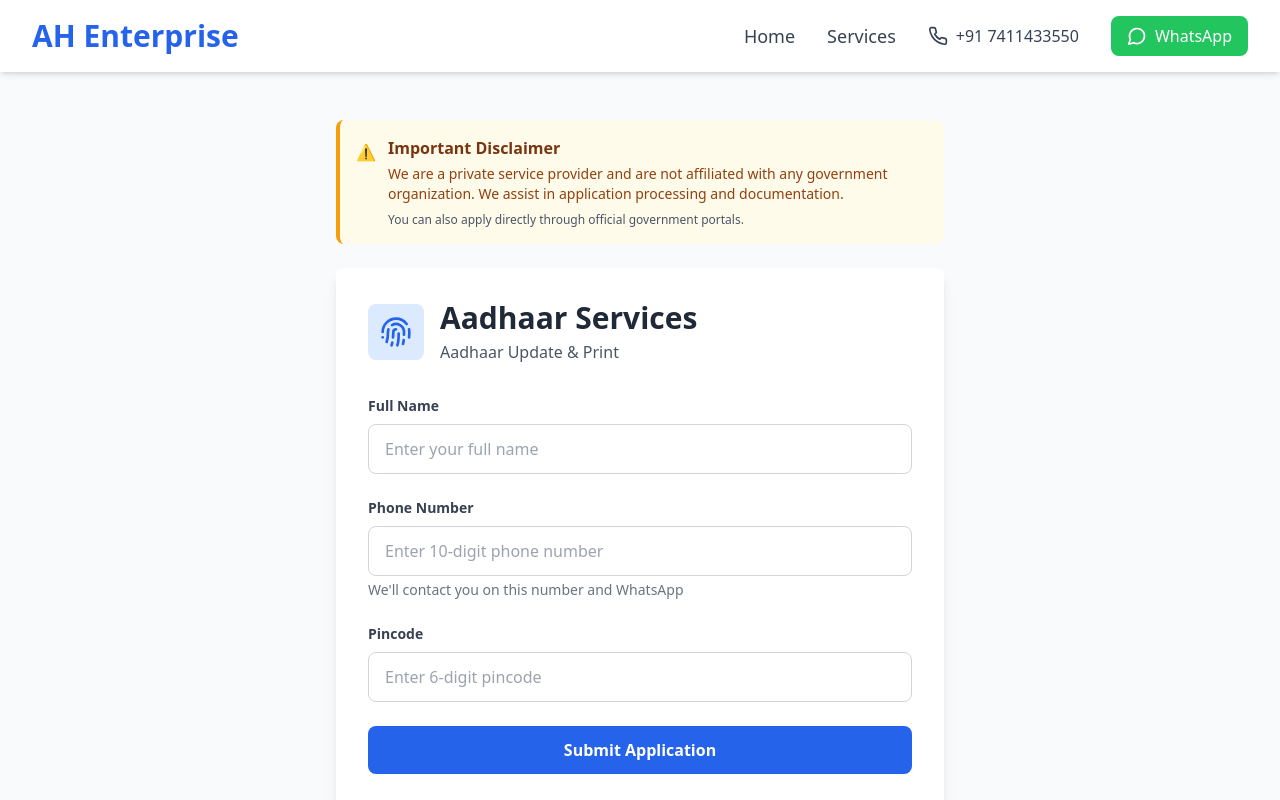
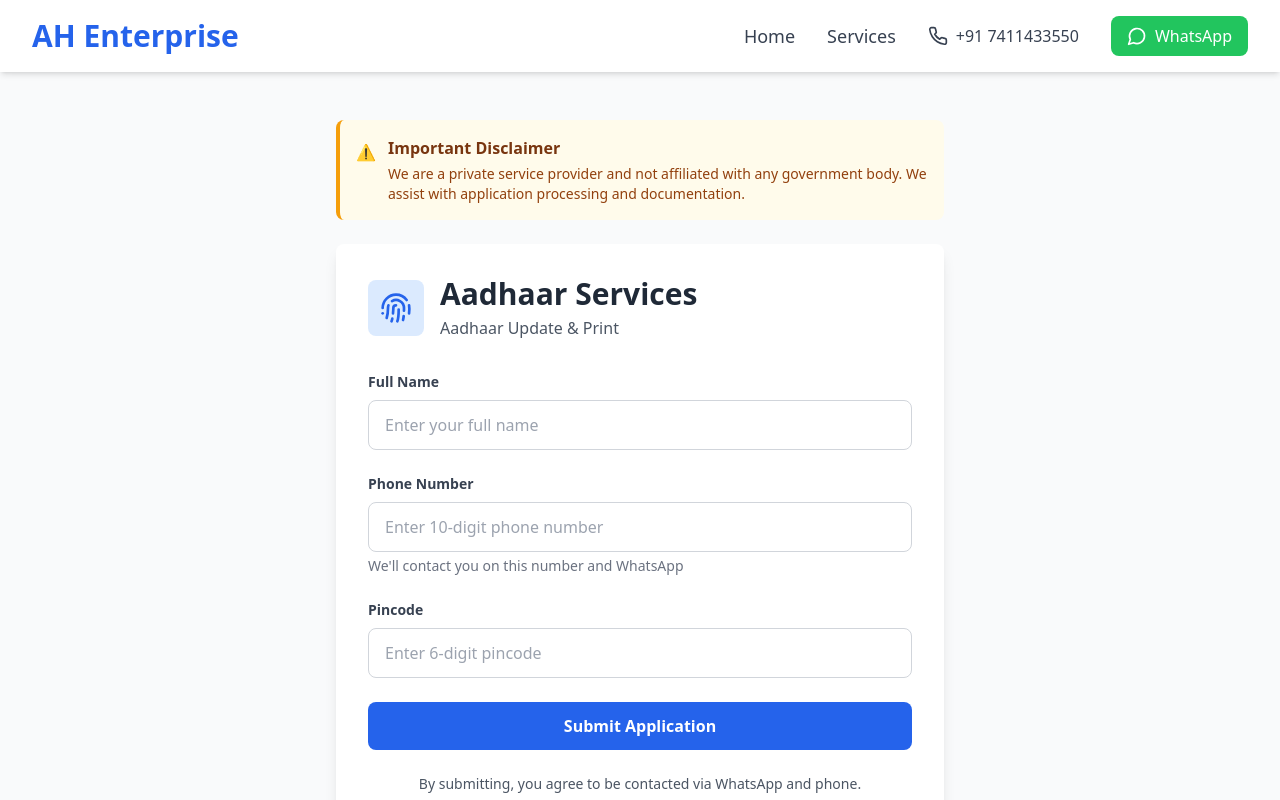
Before and after one commit to Ateeqsabi/ahenterpriseonline, a React (Vite) app: page /apply/aadhaar in a window 1280 px wide. Shown: the top 800 px of the page. Built offline with nearby package versions, Linux system fonts and the light colour scheme; no server answers.

Commit message:
Revise disclaimer in ApplyForm component
Updated disclaimer text for clarity and conciseness.

```diff
--- a/src/pages/ApplyForm.tsx
+++ b/src/pages/ApplyForm.tsx
@@ -100,7 +100,7 @@ export default function ApplyForm() {
     <div className="min-h-screen bg-gray-50 py-12">
       <div className="max-w-2xl mx-auto px-4 sm:px-6 lg:px-8">
 
-        {/* ✅ DISCLAIMER ADDED HERE */}
+        {/* ✅ CLEAN & CRISP DISCLAIMER */}
         <div className="mb-6 bg-amber-50 border-l-4 border-amber-500 rounded-lg p-4">
           <div className="flex items-start gap-3">
             <div className="text-amber-600 mt-1">⚠️</div>
@@ -109,11 +109,8 @@ export default function ApplyForm() {
                 Important Disclaimer
               </h3>
               <p className="text-sm text-amber-800 mt-1">
-                We are a private service provider and are not affiliated with any government organization.
-                We assist in application processing and documentation.
-              </p>
-              <p className="text-xs text-gray-600 mt-2">
-                You can also apply directly through official government portals.
+                We are a private service provider and not affiliated with any government body.
+                We assist with application processing and documentation.
               </p>
             </div>
           </div>
```
